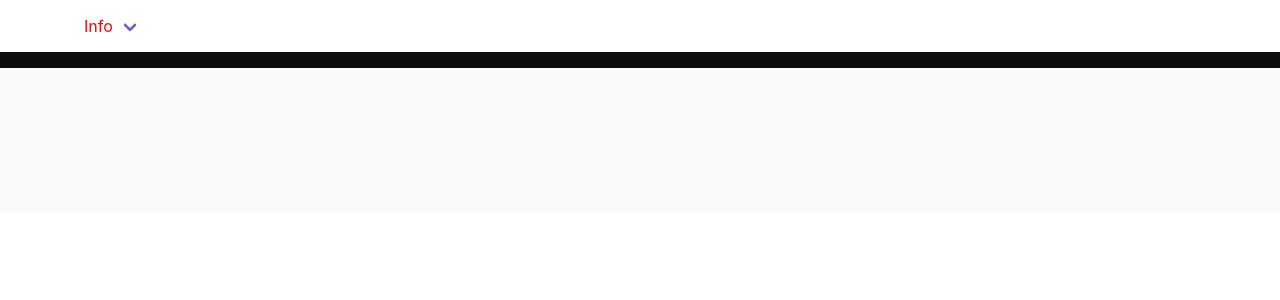
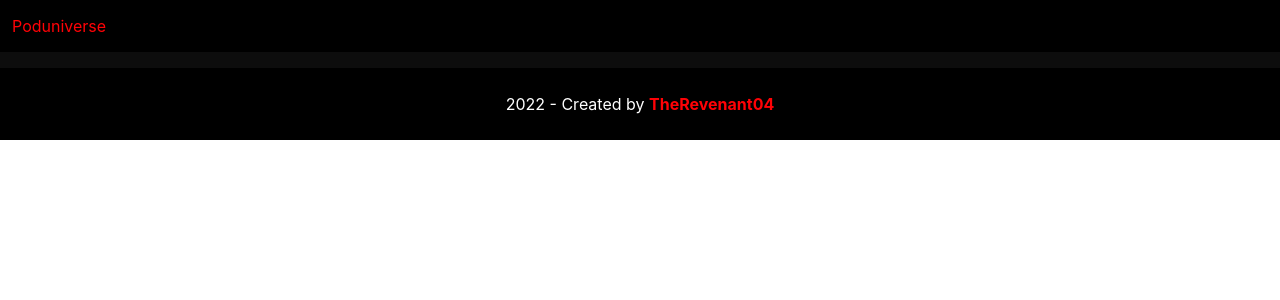
Before and after one commit to TheRevenant04/poduniverse, a Vue app: page /about in a window 1280 px wide. Shown: the top 300 px of the page. Built offline with nearby package versions, Linux system fonts and the light colour scheme; no server answers.

Commit message:
Updated the site header and footer
Added the site name to the navbar in the site header. Updated the logic to render the current year in the footer. Added link to github profile in the footer.

```diff
--- a/src/components/SiteFooter.vue
+++ b/src/components/SiteFooter.vue
@@ -1,10 +1,32 @@
 <template>
   <footer class="footer">
     <div class="content has-text-centered">
-      <p></p>
+      <p class="has-text-white">
+        {{ currentYear }} - Created by
+        <strong>
+          <a :href="githubProfileUrl" target="_blank"> TheRevenant04 </a>
+        </strong>
+      </p>
     </div>
   </footer>
 </template>
 <script>
-export default {};
+import dayjs from 'dayjs';
+
+export default {
+  computed: {
+    currentYear() {
+      return dayjs().year();
+    },
+    githubProfileUrl() {
+      return process.env.VUE_APP_GITHUB_PROFILE_URL;
+    },
+  },
+};
 </script>
+<style scoped>
+.footer {
+  padding: 1.5rem 1.5rem 1.5rem;
+  background-color: #000000;
+}
+</style>
--- a/src/components/SiteHeader.vue
+++ b/src/components/SiteHeader.vue
@@ -1,15 +1,17 @@
 <template>
-  <b-navbar>
+  <b-navbar class="nav-style">
     <template #brand>
-      <b-navbar-item tag="router-link" :to="{ path: '/' }"> </b-navbar-item>
+      <b-navbar-item
+        tag="router-link"
+        :to="{ name: 'Home' }"
+        class="primary-color"
+      >
+        Poduniverse
+      </b-navbar-item>
     </template>
     <template #start>
       <b-navbar-item href="#"></b-navbar-item>
       <b-navbar-item href="#"></b-navbar-item>
-      <b-navbar-dropdown label="Info">
-        <b-navbar-item href="#"></b-navbar-item>
-        <b-navbar-item href="#"></b-navbar-item>
-      </b-navbar-dropdown>
     </template>
 
     <template #end>
@@ -20,3 +22,8 @@
 <script>
 export default {};
 </script>
+<style scoped>
+.nav-style {
+  background-color: #000000;
+}
+</style>
```
